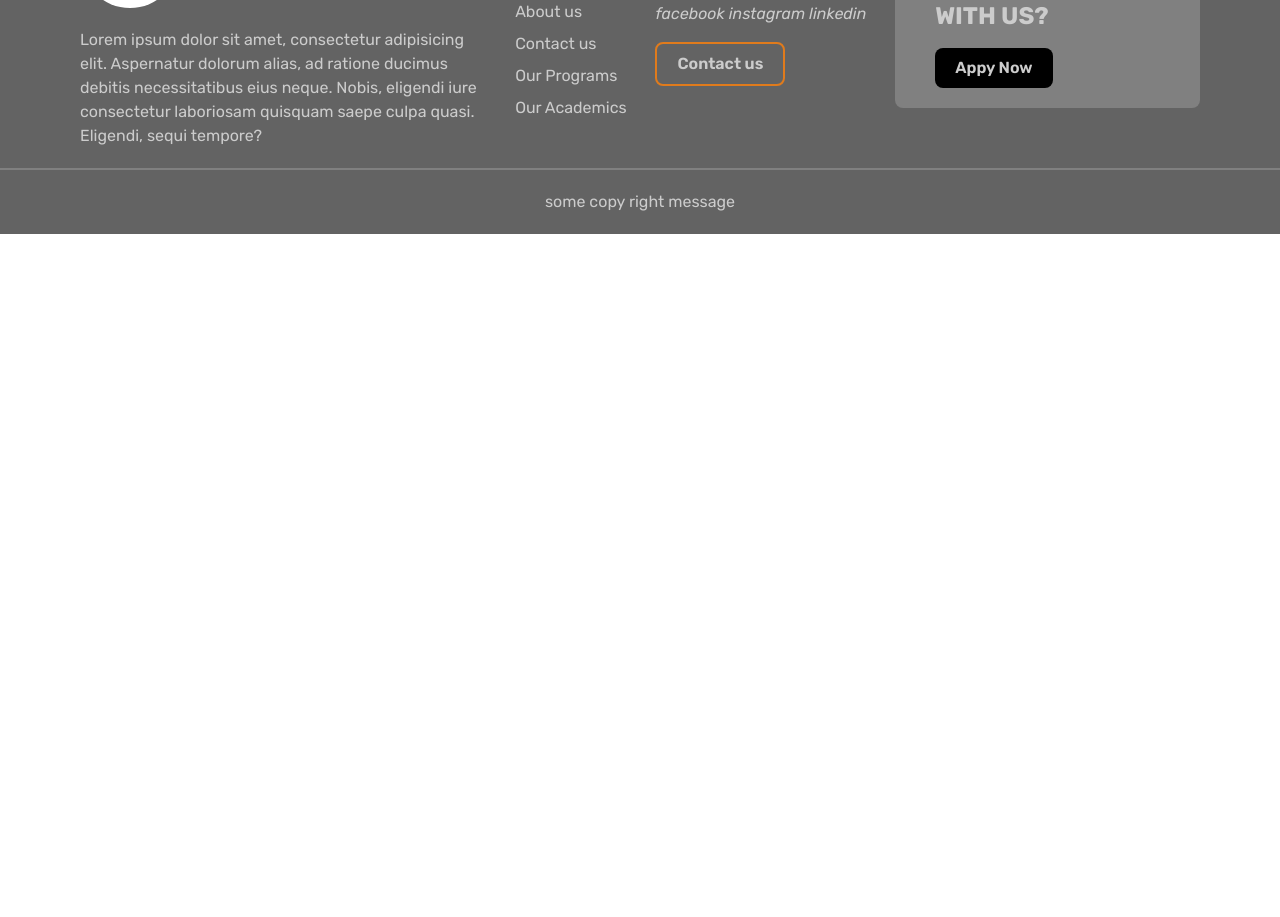
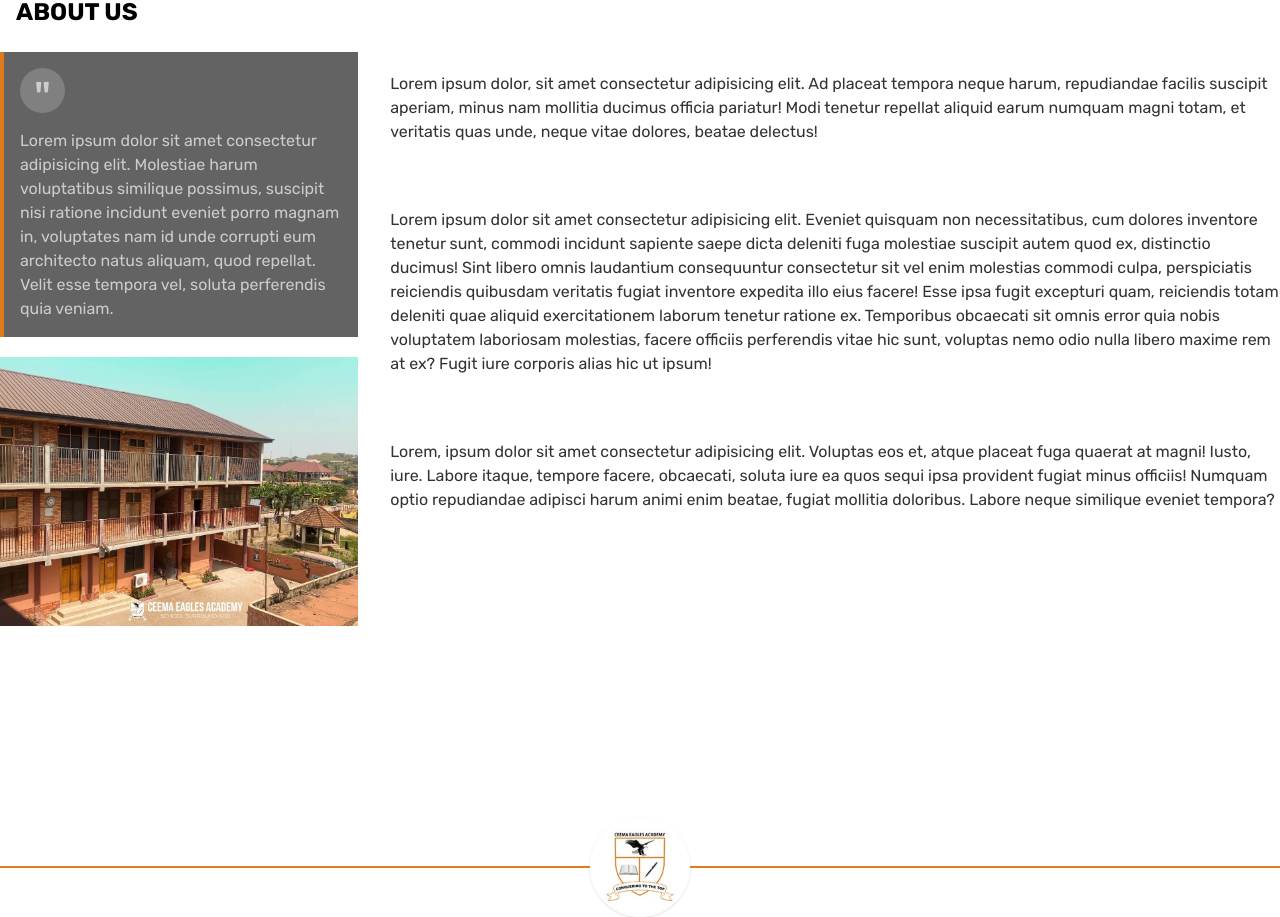
Before and after one commit to michaelboateng1/ceema-eagles-academy, a SvelteKit app: page /about in a window 1280 px wide. Before the commit this address had no page. Shown: the part 180-1097 px from the top of the page. Before the commit the page ends 800 px from the top, so only its background shows below. Built offline with nearby package versions, Linux system fonts and the light colour scheme.

Commit message:
Added contents to About page

```diff
--- /dev/null
+++ b/src/routes/about/+page.svelte
@@ -0,0 +1,17 @@
+<script>
+    import AboutUS from "../components/AboutUS.svelte";
+    import Seperator from "../components/Seperator.svelte";
+    import WhyChooseUS from "../components/WhyChooseUS.svelte";
+    import InfoAboutUS from "../components/InfoAboutUS.svelte";
+    import StudentsWellBeing from "../components/StudentsWellBeing.svelte";
+    import FAQ from "../components/FAQ.svelte";
+</script>
+
+<main>
+    <AboutUS />
+    <Seperator />
+    <WhyChooseUS />
+    <InfoAboutUS />
+    <StudentsWellBeing />
+    <FAQ />
+</main>
--- /dev/null
+++ b/src/routes/components/AboutUS.svelte
@@ -0,0 +1,25 @@
+<script>
+    import image from "$lib/assets/images/get.jpeg";
+</script>
+
+<section class="mt-40 container mx-auto">
+    <h1 class="uppercase font-bold mb-2 text-2xl p-4">About us</h1>
+    <div class="flex justify-between gap-8">
+        <div class="space-y-5">
+            <div class="p-4 space-y-4 bg-[#636363] text-[#ccc] border-l-4 border-[#e07b1c]">
+                <div class="w-[45px] h-[45px] rounded-full relative  bg-[#808080] text-5xl">
+                    <div class="absolute top-[70%] left-1/2 transform -translate-1/2">&quot;</div>
+                </div>
+                <p>Lorem ipsum dolor sit amet consectetur adipisicing elit. Molestiae harum voluptatibus similique possimus, suscipit nisi ratione incidunt eveniet porro magnam in, voluptates nam id unde corrupti eum architecto natus aliquam, quod repellat. Velit esse tempora vel, soluta perferendis quia veniam.</p>
+            </div>
+            <div class="w-full h-auto">
+                <img src={image} alt="School" class="w-full h-full object-cover" />
+            </div>
+        </div>
+        <div class="space-y-16 py-5 text-[#333]">
+            <p>Lorem ipsum dolor, sit amet consectetur adipisicing elit. Ad placeat tempora neque harum, repudiandae facilis suscipit aperiam, minus nam mollitia ducimus officia pariatur! Modi tenetur repellat aliquid earum numquam magni totam, et veritatis quas unde, neque vitae dolores, beatae delectus!</p>
+            <p>Lorem ipsum dolor sit amet consectetur adipisicing elit. Eveniet quisquam non necessitatibus, cum dolores inventore tenetur sunt, commodi incidunt sapiente saepe dicta deleniti fuga molestiae suscipit autem quod ex, distinctio ducimus! Sint libero omnis laudantium consequuntur consectetur sit vel enim molestias commodi culpa, perspiciatis reiciendis quibusdam veritatis fugiat inventore expedita illo eius facere! Esse ipsa fugit excepturi quam, reiciendis totam deleniti quae aliquid exercitationem laborum tenetur ratione ex. Temporibus obcaecati sit omnis error quia nobis voluptatem laboriosam molestias, facere officiis perferendis vitae hic sunt, voluptas nemo odio nulla libero maxime rem at ex? Fugit iure corporis alias hic ut ipsum!</p>
+            <p>Lorem, ipsum dolor sit amet consectetur adipisicing elit. Voluptas eos et, atque placeat fuga quaerat at magni! Iusto, iure. Labore itaque, tempore facere, obcaecati, soluta iure ea quos sequi ipsa provident fugiat minus officiis! Numquam optio repudiandae adipisci harum animi enim beatae, fugiat mollitia doloribus. Labore neque similique eveniet tempora?</p>
+        </div>
+    </div>
+</section>
--- a/src/routes/components/Header.svelte
+++ b/src/routes/components/Header.svelte
@@ -2,6 +2,6 @@
     import NavBar from "./NavBar.svelte";
 </script>
 
-<header class="fixed z-10 w-full">
+<header class="fixed top-0 z-10 w-full">
     <NavBar />
 </header>
--- /dev/null
+++ b/src/routes/components/InfoAboutUS.svelte
@@ -0,0 +1,50 @@
+<script>
+    import image1 from "$lib/assets/images/children-4768404_1280.jpg";
+    import image2 from "$lib/assets/images/children-4768404_1280.jpg";
+    import image3 from "$lib/assets/images/children-4768404_1280.jpg";
+    import image4 from "$lib/assets/images/children-4768404_1280.jpg";
+
+
+    const aboutUs = [
+        {
+            image: image1,
+            text: "Lorem ipsum dolor sit amet consectetur."
+        },
+        {
+            image: image2,
+            text: "Lorem ipsum dolor sit amet consectetur."
+        },
+        {
+            image: image3,
+            text: "Lorem ipsum dolor sit amet consectetur."
+        },
+        {
+            image: image4,
+            text: "Lorem ipsum dolor sit amet consectetur."
+        },
+    ]
+</script>
+
+<section class="grid grid-cols-4 mt-60">
+    {#each aboutUs as info, i}
+        <div class="flex flex-col {i % 2 !== 0 ? 'flex-col-reverse' : ''}">
+            <div class="w-full h-[300px]">
+                <img src={info.image} alt={info.text} class="w-full h-full object-cover" />
+            </div>
+            <div class="w-full h-[300px] flex text-white font-semibold flex-col info-bg justify-center p-5 items-center text-center">
+                <p>{info.text}</p>
+            </div>
+        </div>
+    {/each}
+</section>
+
+
+<style>
+    .info-bg{
+        background: linear-gradient(hsla(0, 0%, 20%, .8), hsla(0, 0%, 20%, .8)), url('../../lib/assets/images/get.jpeg');
+        background-repeat: no-repeat;
+        background-position: center;
+        background-size: cover;
+        /* background-attachment: fixed; */
+    }
+</style>
--- /dev/null
+++ b/src/routes/components/Seperator.svelte
@@ -0,0 +1,11 @@
+<script>
+    import logo from "$lib/assets/images/schoolLogo.jpg";
+</script>
+
+<div class="container mx-auto mt-60 bg-black">
+    <div class="relative h-[2px] bg-[#e07b1c] w-full">
+        <div class="w-[100px] shadow-sm h-auto overflow-hidden rounded-full absolute top-1/2 left-1/2 transform -translate-1/2">
+            <img src={logo} class="w-full h-full object-cover" alt="School Logo" />
+        </div>
+    </div>
+</div>
--- /dev/null
+++ b/src/routes/components/WhyChooseUS.svelte
@@ -0,0 +1,51 @@
+<script>
+    import image1 from "$lib/assets/images/children-1144109_1280.jpg";
+    import image2 from "$lib/assets/images/children-1144109_1280.jpg";
+    import image3 from "$lib/assets/images/children-4768404_1280.jpg";
+    import image4 from "$lib/assets/images/get.jpeg";
+
+    const sections = [
+        {
+            image: image1,
+            caption: "A school for children"
+        },
+        {
+            image: image2,
+            caption: "A strong fundation"
+        },
+        {
+            image: image3,
+            caption: "Progresive education"
+        },
+        {
+            image: image4,
+            caption: "The city is our campus"
+        }
+    ]
+</script>
+
+<section class="">
+    <div class="text-center text-[#333] p-10 mt-60">
+        <h2 class="uppercase font-bold mb-5 text-2xl text-[#e07b1c]">Where curious minds explor, engage, and connect</h2>
+        <p>Lorem ipsum dolor sit, amet consectetur adipisicing elit. Saepe sapiente mollitia obcaecati eligendi doloremque quod sed voluptas vero molestias temporibus vitae, voluptatum quas ad itaque rerum illum magni aliquid animi, quidem ab fugit similique eos voluptatibus! Distinctio et autem exercitationem.</p>
+    </div>
+    <section class="mt-20 bg-[#ebeae5] py-30 ">
+        <h2 class="uppercase font-bold mb-20 text-2xl text-center">Why choose Ceema Eagles</h2>
+        <div class="flex justify-center gap-5 items-center">
+            {#each sections as section}
+                <figure>
+                    <div class="w-[250px] h-[250px] overflow-hidden rounded-full border-10 border-white">
+                        <img src={section.image} alt={section.caption} class="w-full h-full object-cover" />
+                    </div>
+                    <figcaption class="text-center py-5 capitalize text-lg font-semibold text-[#333] ">{section.caption}</figcaption>
+                </figure>
+            {/each}
+        </div>
+    </section>
+</section>
+
+<style>
+    /* p{
+        color: #ebeae5;
+    } */
+</style>
```
